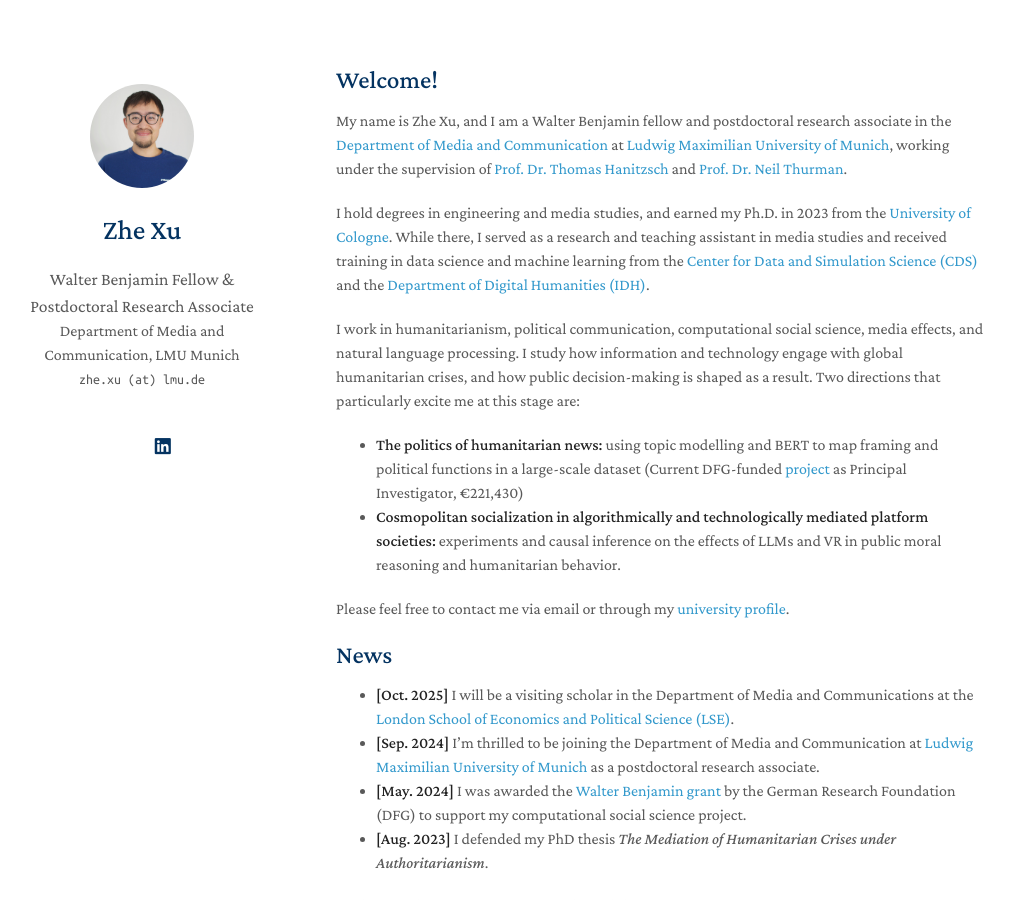
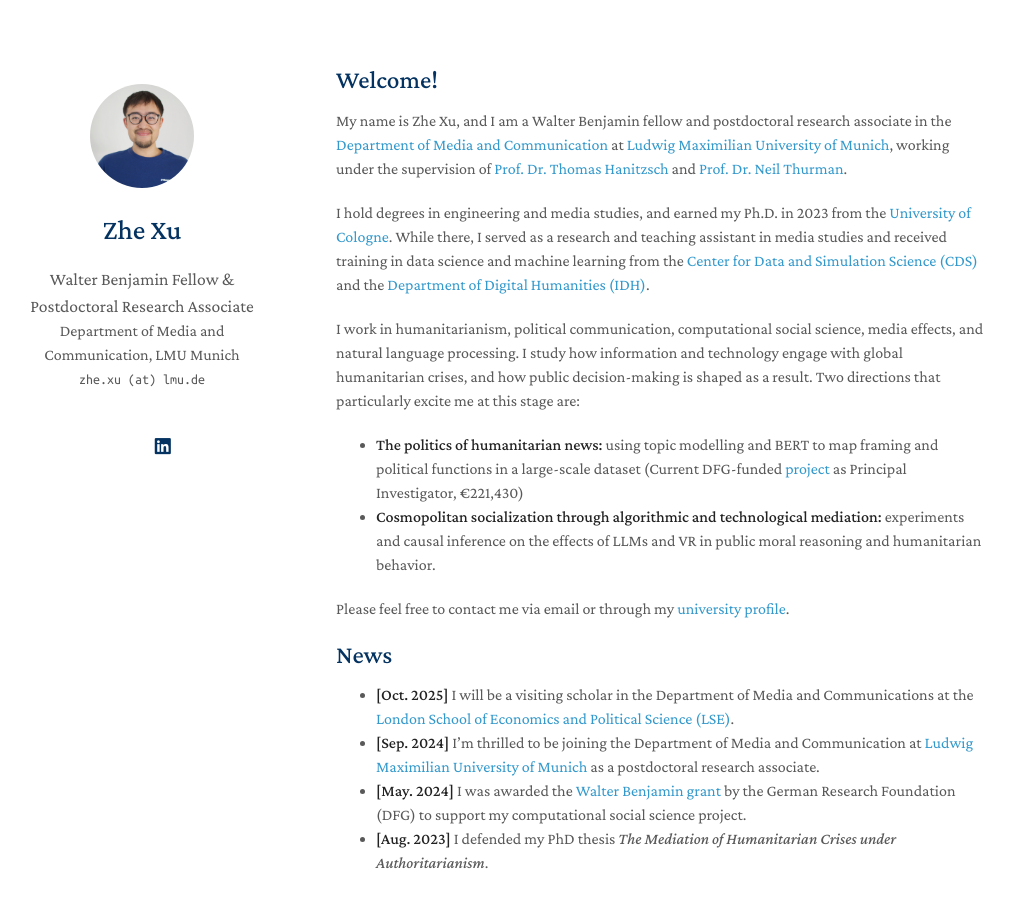
Before and after one commit to zhexuphd/home, a Jekyll site: the page built from index.md, in a window 1280 px wide and 900 px high. Shown: the whole window, without its empty margins (134-1148 px from the left). Built offline with Jekyll 4.4.1, drawn with Linux system fonts in a browser that asks for light colours; a style sheet for code colours, icons or effects is not loaded; our own code applies the rules of GitHub Pages for plain Markdown files.

Commit message:
Update index.md

```diff
--- a/index.md
+++ b/index.md
@@ -10,7 +10,7 @@ I hold degrees in engineering and media studies, and earned my Ph.D. in 2023 fro
 I work in humanitarianism, political communication, computational social science, media effects, and natural language processing. I study how information and technology engage with global humanitarian crises, and how public decision-making is shaped as a result. Two directions that particularly excite me at this stage are:
 
 - **The politics of humanitarian news:** using topic modelling and BERT to map framing and political functions in a large-scale dataset (Current DFG-funded [project](https://gepris.dfg.de/gepris/projekt/539233881?language=en) as Principal Investigator, €221,430)
-- **Cosmopolitan socialization in algorithmically and technologically mediated platform societies:** experiments and causal inference on the effects of LLMs and VR in public moral reasoning and humanitarian behavior.
+- **Cosmopolitan socialization through algorithmic and technological mediation:** experiments and causal inference on the effects of LLMs and VR in public moral reasoning and humanitarian behavior.
 
 Please feel free to contact me via email or through my [university profile](https://www.ifkw.uni-muenchen.de/organisation/personen/mitarbeiter/xu_zhe/index.html).
 
```
